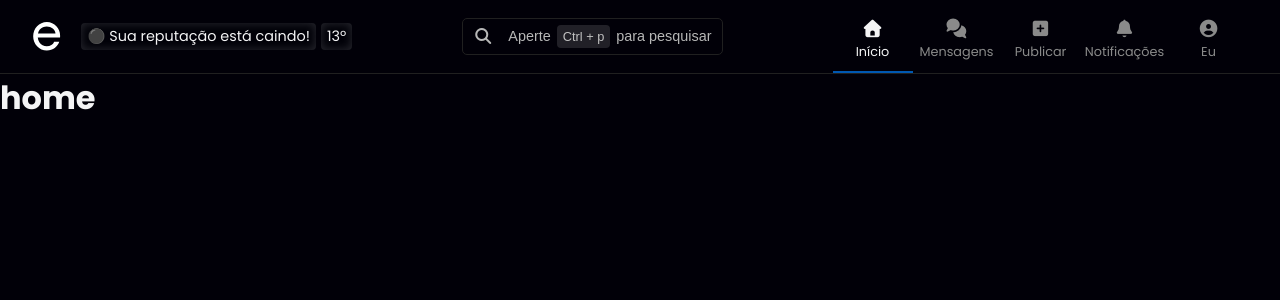
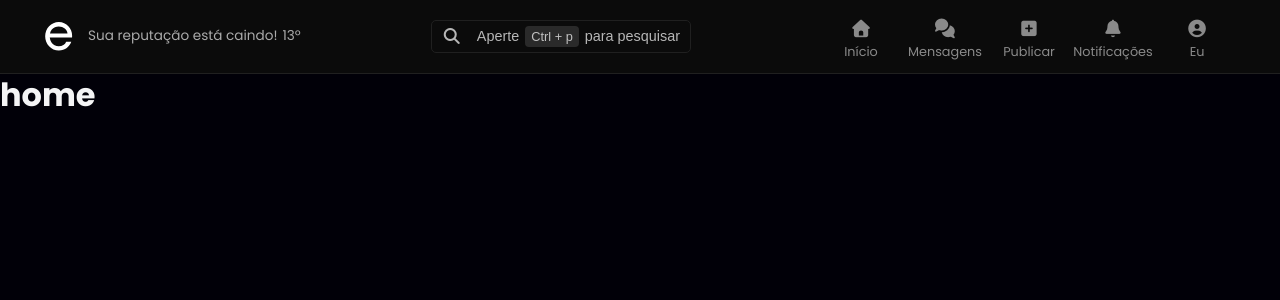
Before and after one commit to Gs-FIAP-eloy/Gs-Front-Web, a React (Vite) app: page / in a window 1280 px wide. Shown: the top 300 px of the page. Built offline with nearby package versions, Linux system fonts and the light colour scheme.

Commit message:
a- criando funções de navegação e scrool do Header

```diff
--- a/src/components/Header.jsx
+++ b/src/components/Header.jsx
@@ -1,17 +1,67 @@
-import { Link } from 'react-router-dom'
+import { NavLink } from 'react-router-dom'
+import { useEffect, useRef, useState } from 'react'
 import '../css/header.css'
 import logo from '../assets/svg/logo-light.svg'
 
 const Header = () => {
+
+    const [hidden, setHidden] = useState(false)
+    const lastScrollY = useRef(0)
+    const ticking = useRef(false)
+    const headerRef = useRef(null)
+
+    useEffect(() => {
+        const el = headerRef.current
+        if (!el) return
+        const height = el.getBoundingClientRect().height
+        document.body.style.paddingTop = `${height}px`
+
+        return () => {
+            document.body.style.paddingTop = ''
+        }
+    }, [])
+
+    useEffect(() => {
+        const update = () => {
+            const currentY = window.scrollY || window.pageYOffset
+            const delta = currentY - lastScrollY.current
+
+            const threshold = 15
+
+            if (Math.abs(delta) > threshold) {
+                if (currentY > lastScrollY.current && currentY > 120) {
+                    setHidden(true)
+                } else if (currentY + 50 < lastScrollY.current) {
+                    setHidden(false)
+                } else if (currentY <= 120) {
+                    setHidden(false)
+                }
+            }
+
+            lastScrollY.current = currentY
+            ticking.current = false
+        }
+
+        const onScroll = () => {
+            if (!ticking.current) {
+                window.requestAnimationFrame(update)
+                ticking.current = true
+            }
+        }
+
+        window.addEventListener('scroll', onScroll, { passive: true })
+        return () => window.removeEventListener('scroll', onScroll)
+    }, [])
+
     return (
-        <header>
+        <header ref={headerRef} className={`main-header ${hidden ? 'hidden' : ''}`}>
             <section className="ctn-left-header">
                 <article className="logo">
                     <img src={logo} alt="logo eloy" />
                 </article>
 
                 <section className="repute">
-                    <p>⚫ Sua reputação está caindo!</p>
+                    <p>Sua reputação está caindo!</p>
                     <p>13º</p>
                 </section>
             </section>
@@ -23,11 +73,31 @@ const Header = () => {
 
             <nav>
                 <ul>
-                    <li><Link className='active' to='/'><i className='fa-solid fa-home'></i>Início</Link></li>
-                    <li><Link className='' to='/chat'><i className='fa-solid fa-comments'></i>Mensagens</Link></li>
-                    <li><Link className='' to='/publish'><i className='fa-solid fa-square-plus'></i>Publicar</Link></li>
-                    <li><Link className='' to='/notifications'><i className='fa-solid fa-bell'></i>Notificações</Link></li>
-                    <li><Link className='' to='/profile'><i className='fa-solid fa-circle-user'></i>Eu</Link></li>
+                    <li>
+                        <NavLink to="/feed" className={({ isActive }) => isActive ? 'active' : ''}>
+                            <i className="fa-solid fa-home"></i> <p>Início</p>
+                        </NavLink>
+                    </li>
+                    <li>
+                        <NavLink to="/chat" className={({ isActive }) => isActive ? 'active' : ''}>
+                            <i className="fa-solid fa-comments"></i> <p>Mensagens</p>
+                        </NavLink>
+                    </li>
+                    <li>
+                        <NavLink to="/publish" className={({ isActive }) => isActive ? 'active' : ''}>
+                            <i className="fa-solid fa-square-plus"></i> <p>Publicar</p>
+                        </NavLink>
+                    </li>
+                    <li>
+                        <NavLink to="/notifications" className={({ isActive }) => isActive ? 'active' : ''}>
+                            <i className="fa-solid fa-bell"></i> <p>Notificações</p>
+                        </NavLink>
+                    </li>
+                    <li>
+                        <NavLink to="/profile" className={({ isActive }) => isActive ? 'active' : ''}>
+                            <i className="fa-solid fa-circle-user"></i> <p>Eu</p>
+                        </NavLink>
+                    </li>
                 </ul>
             </nav>
         </header>
--- a/src/css/header.css
+++ b/src/css/header.css
@@ -1,43 +1,53 @@
-header{
+header {
+    position: fixed;
+    top: 0;
+    left: 0;
+    right: 0;
     display: flex;
     justify-content: center;
     align-items: center;
     width: 100vw;
-    gap: 110px;
+    gap: 130px;
     border-bottom: 1px solid var(--border-color);
+    background: var(--background-card);
 }
 
-.ctn-left-header{
+.main-header.hidden {
+    transform: translateY(-110%);
+    opacity: 0;
+    pointer-events: none;
+}
+
+.ctn-left-header {
     display: flex;
     align-items: center;
-    gap: 20px;
+    gap: 15px;
 }
 
-.logo img{
+.logo img {
     display: flex;
     width: 30px;
 }
 
-.repute{
+.repute {
     display: flex;
     gap: 5px;
 }
 
-.repute p{
+.repute p {
     display: flex;
     width: fit-content;
     align-items: center;
-    padding: 3px 6px;
-    font-size: 0.9rem;
-    box-shadow: inset 0px 0px 10px 1px #ffffff25;
+    font-size: 0.85rem;
+    color: #ababab;
     border-radius: 4px;
     gap: 5px;
 }
 
-.btn-to-search{
+.btn-to-search {
     display: flex;
     align-items: center;
-    padding: 6px 10px;
+    padding: 5px 10px;
     justify-content: center;
     background: transparent;
     border: 1.3px solid var(--border-color);
@@ -46,12 +56,12 @@ header{
     cursor: pointer;
 }
 
-.btn-to-search i{
+.btn-to-search i {
     font-size: 1rem;
     color: #b7b7b7;
 }
 
-.btn-to-search h1{
+.btn-to-search h1 {
     display: flex;
     align-items: center;
     font-size: 0.9rem;
@@ -60,20 +70,20 @@ header{
     gap: 6px;
 }
 
-.btn-to-search h1 span{
-    padding: 4px 6px;
+.btn-to-search h1 span {
+    padding: 3px 6px;
     border-radius: 4px;
     background: #ffffff20;
     font-size: 0.8rem;
     color: #c1c1c1;
 }
 
-nav ul{
+nav ul {
     display: flex;
     gap: 4px;
 }
 
-nav ul li a{
+nav ul li a {
     display: flex;
     flex-direction: column;
     align-items: center;
@@ -83,17 +93,18 @@ nav ul li a{
     gap: 5px;
     color: #8a8a8a;
     transition: var(--transition-2s);
+    border-bottom: 2px solid transparent;
 }
 
-nav ul li a i{
+nav ul li a i {
     font-size: 1.1rem;
 }
 
-nav ul li a:hover{
+nav ul li a:hover {
     color: var(--light-color);
 }
 
-nav ul li .active{
+nav ul li .active {
     color: var(--light-color);
-    border-bottom: 2px solid rgb(0, 88, 177);
+    border-color: rgb(0, 88, 177);
 }
--- a/src/css/style.css
+++ b/src/css/style.css
@@ -13,7 +13,7 @@
     --light-color: #f4f4f5;
     --dark-color: #000;
     --background: #010008;
-    --background-card: #121214;
+    --background-card: #0b0b0b;
     --border-color: #202020;
     --transition-2s: all 0.2s ease;
 }
```
